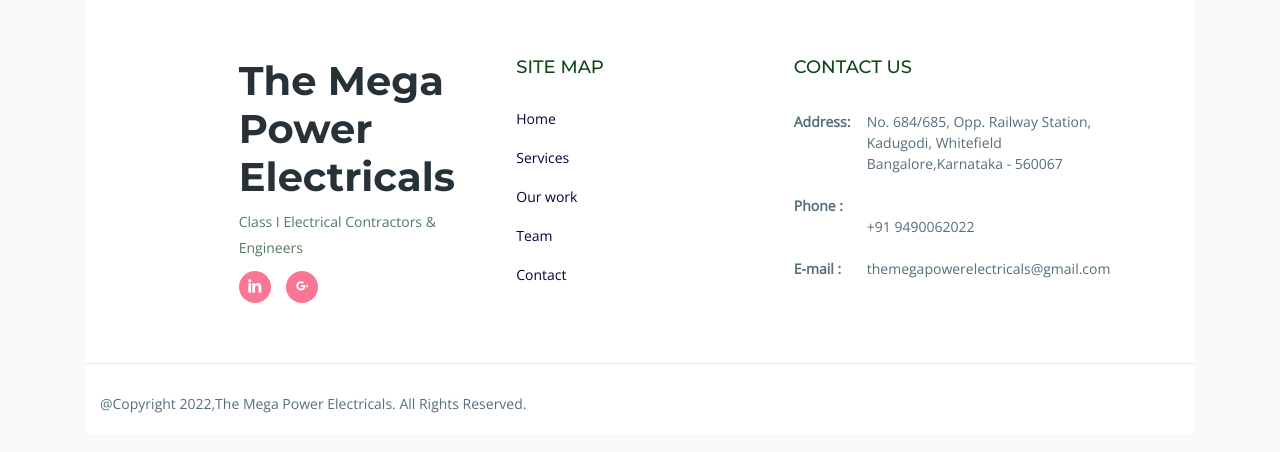
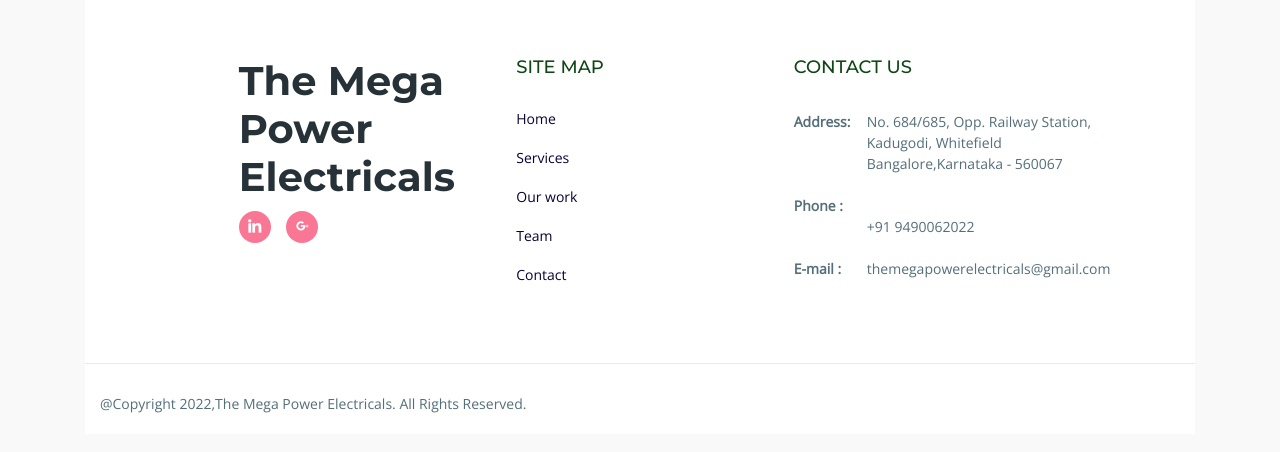
Before and after one commit to Themegapowerelectricals/homepage, a plain HTML site: page index.html in a window 1280 px wide. Shown: the part 5130-5582 px from the top of the page. Drawn offline with nearby package versions, Linux system fonts and the light colour scheme; files whose address does not match are found by name.

Commit message:
Update index.html

```diff
--- a/index.html
+++ b/index.html
@@ -81,7 +81,7 @@
               <div class="carousel-caption text-center">
                 <h3 class="wow fadeInRight" data-wow-delay="0.2s">Welcome to </h1>
                 <h2 class="wow fadeInRight" data-wow-delay="0.4s">The Mega Power Electricals</h2>
-                <h4 class="wow fadeInRight" data-wow-delay="0.6s">Class I Electrical Contractors & Engineers</h4>
+                <h4 class="wow fadeInRight" data-wow-delay="0.6s"> </h4>
                 <!--<a href="#" class="btn btn-lg btn-common btn-effect wow fadeInRight" data-wow-delay="0.5s">Download</a>
                 <a href="#" class="btn btn-lg btn-border wow fadeInRight" data-wow-delay="1.2s">Get Started!</a> -->
               </div>
@@ -1114,7 +1114,7 @@
             <div class="col-lg-3 col-md-6 col-sm-6 col-xs-6 col-mb-12">
               <h3>The Mega Power Electricals</h3>
               <div class="textwidget">
-                <p>Class I Electrical Contractors & Engineers</p>
+                <p> </p>
               </div>
               <ul class="footer-social">
                 <li><a class="linkedin" href="#"><i class="lni-linkedin-fill"></i></a></li>
```
